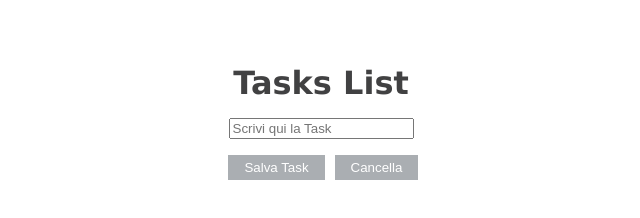
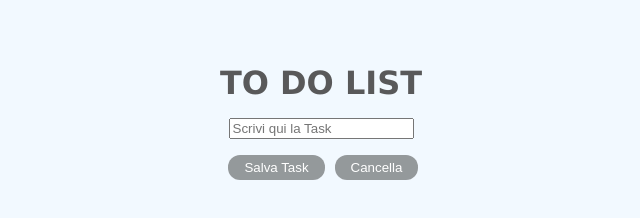
Before and after one commit to Lauracera/U1---W3---D3, a plain HTML site: page index.html in a window 1280 px wide. Shown: the whole page, without its empty margins (319-959 px from the left). Drawn offline with Linux system fonts and the light colour scheme.

Commit message:
css text, backgriund, button

```diff
--- a/Assets/style.css
+++ b/Assets/style.css
@@ -2,12 +2,13 @@ body {
   text-align: center;
   font-family: "Lucida Sans", "Lucida Sans Regular", "Lucida Grande",
     "Lucida Sans Unicode", Geneva, Verdana, sans-serif;
+  background-color: rgba(240, 248, 255, 0.856);
 }
 
 h1 {
   margin-top: 4rem;
   margin-bottom: 1rem;
-  color: rgb(65, 65, 66);
+  color: rgb(89, 89, 90);
 }
 
 button {
@@ -17,6 +18,7 @@ button {
   padding: 5px;
   padding-left: 16px;
   padding-right: 16px;
-  background-color: rgba(140, 145, 150, 0.733);
+  background-color: rgba(126, 129, 131, 0.801);
   color: white;
+  border-radius: 12px;
 }
--- a/index.html
+++ b/index.html
@@ -8,7 +8,7 @@
   </head>
 
   <body>
-    <h1>Tasks List</h1>
+    <h1>TO DO LIST</h1>
     <form id="myForm">
       <div>
         <label for="task"></label>
```
